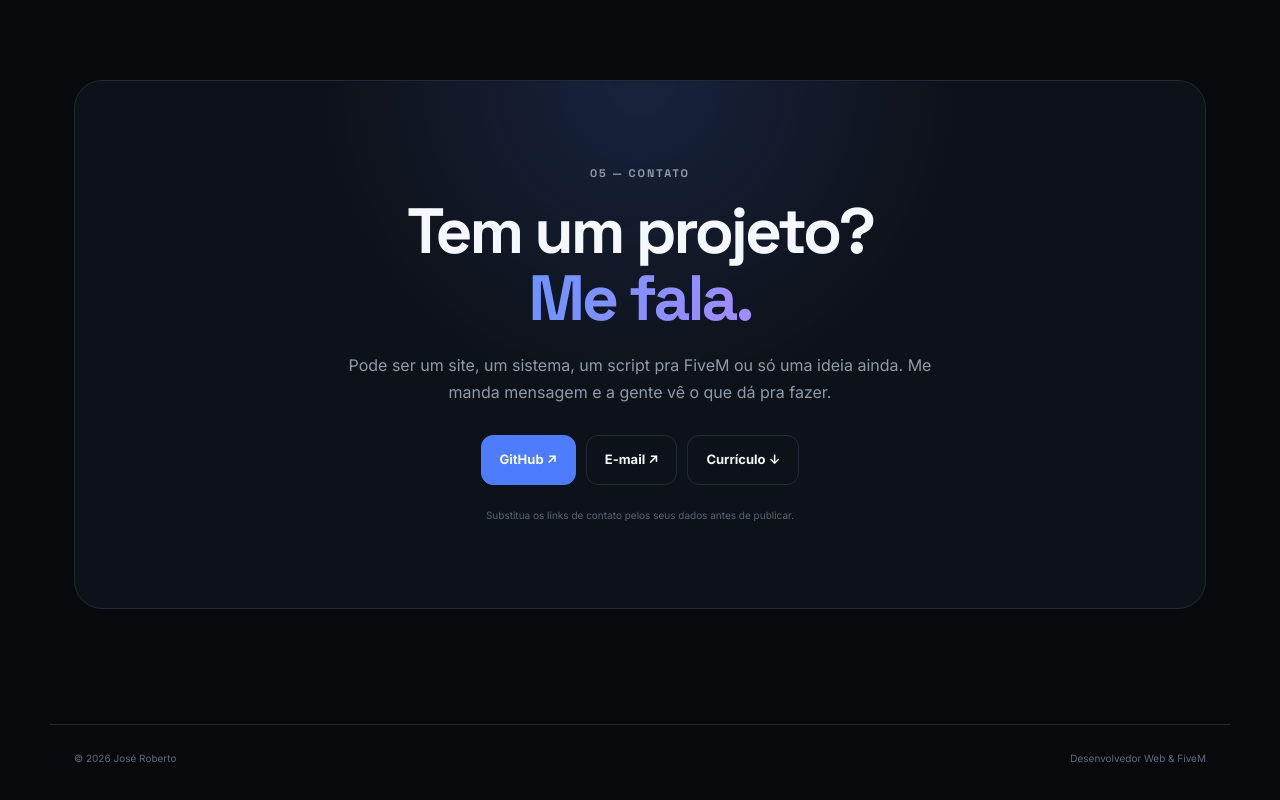
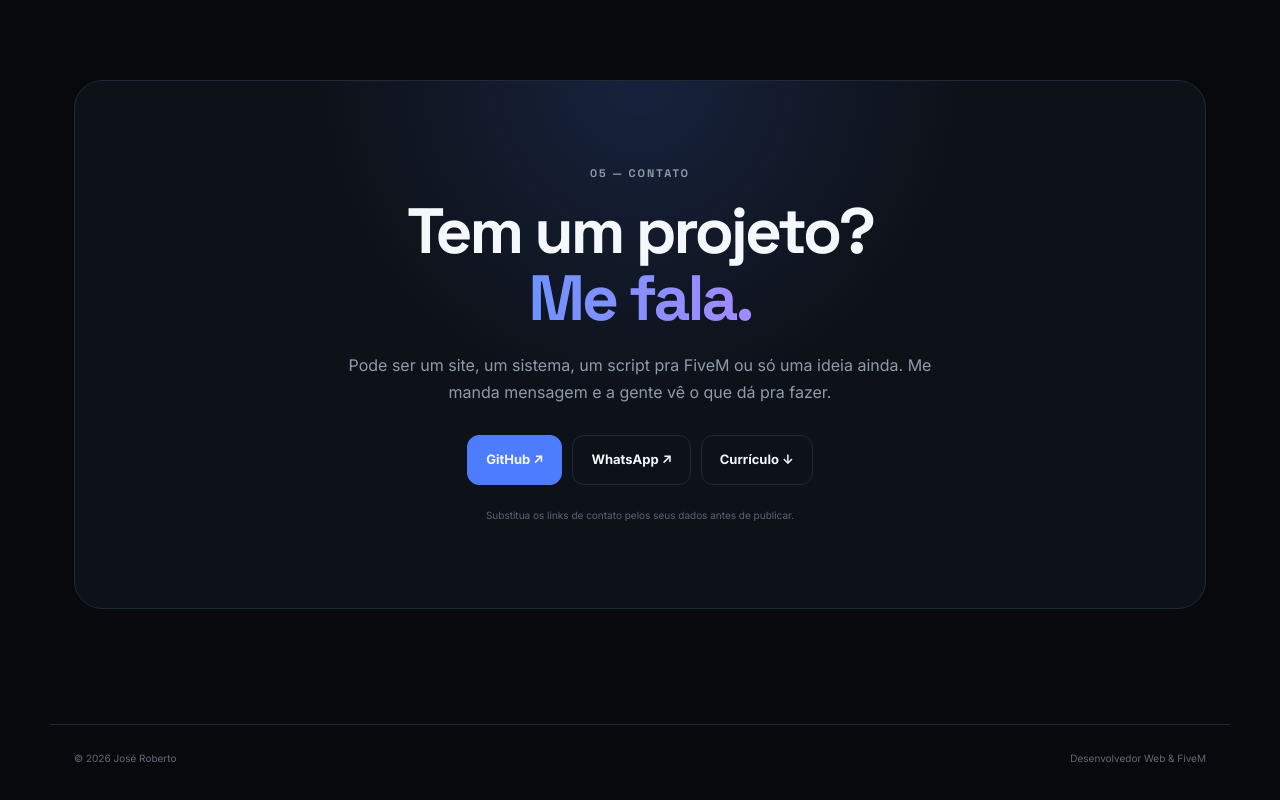
Before and after one commit to joserobertodevv-lab/Portfolio, a plain HTML site: page index.html in a window 1280 px wide. Shown: the part 4181-4981 px from the top of the page. Drawn offline with nearby package versions, Linux system fonts and the light colour scheme.

Commit message:
Update index.html

```diff
--- a/index.html
+++ b/index.html
@@ -169,7 +169,7 @@
         <p>Pode ser um site, um sistema, um script pra FiveM ou só uma ideia ainda. Me manda mensagem e a gente vê o que dá pra fazer.</p>
         <div class="contact-actions">
           <a class="btn primary" href="https://github.com/joserobertodevv-lab" target="_blank" rel="noopener">GitHub ↗</a>
-          <a class="btn ghost" href="mailto:joseroberto.devv@gmail.com">E-mail ↗</a>
+          <a class="btn ghost" href="https://api.whatsapp.com/send/?phone=5511947169286">WhatsApp ↗</a>
           <a class="btn ghost" href="assets/docs/curriculo.pdf" download="Curriculo-Jose-Roberto.pdf">Currículo ↓</a>
         </div>
         <small>Substitua os links de contato pelos seus dados antes de publicar.</small>
```
